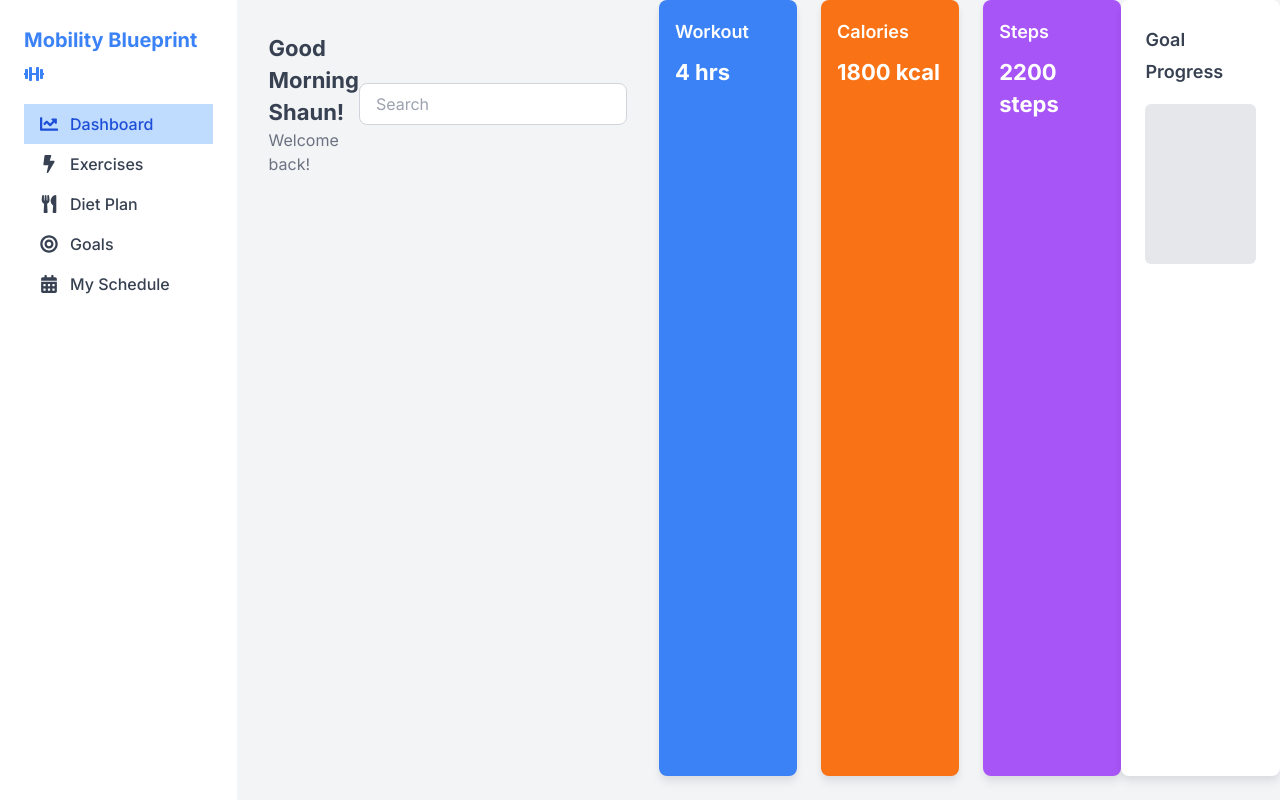
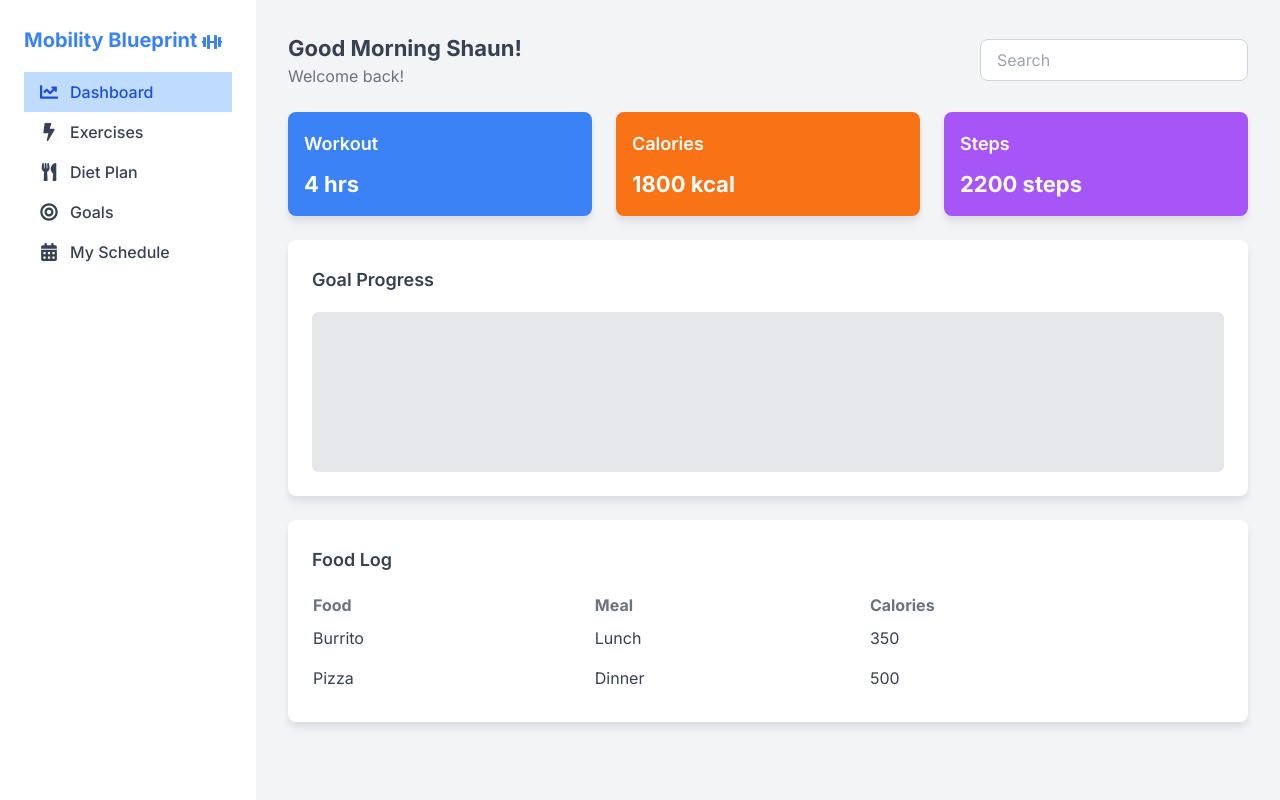
Before and after one commit to shonhartman/mobility-blueprint, a Next.js app: page /dashboard in a window 1280 px wide. Built offline with nearby package versions, Linux system fonts and the light colour scheme; no server answers; a web font is replaced by a local one.

Commit message:
feat: fixed containers for goal progress and dashboard widget, and added a food log that can be made more dynamic in the future

```diff
--- a/src/app/dashboard/page.tsx
+++ b/src/app/dashboard/page.tsx
@@ -59,7 +59,6 @@ const Dashboard = () => {
             className="rounded-lg border border-gray-300 px-4 py-2"
           />
         </div>
-      </main>
 
         {/* DASHBOARD WIDGET */}
         <div className="mb-6 grid grid-cols-3 gap-6">
@@ -81,6 +80,25 @@ const Dashboard = () => {
           {/* Placeholder for a bar chart */}
           <div className="mt-4 h-40 rounded-md bg-gray-200"></div>
         </div>
+
+        {/* Food Log */}
+        <div className="rounded-lg bg-white p-6 shadow-md">
+          <h2 className="text-lg font-semibold text-gray-700">Food Log</h2>
+          <table className="mt-4 w-full">
+            <thead>
+              <tr>
+                <th className="text-left text-gray-500">Food</th>
+                <th className="text-left text-gray-500">Meal</th>
+                <th className="text-left text-gray-500">Calories</th>
+              </tr>
+            </thead>
+            <tbody>
+              <FoodLogItem food="Burrito" meal="Lunch" calories="350" />
+              <FoodLogItem food="Pizza" meal="Dinner" calories="500" />
+            </tbody>
+          </table>
+        </div>
+      </main>
     </div>
   )
 }
@@ -130,4 +148,23 @@ function ActivityCard({
   )
 }
 
+/* FOOD LOG */
+function FoodLogItem({
+  food,
+  meal,
+  calories,
+}: {
+  food: string
+  meal: string
+  calories: string
+}) {
+  return (
+    <tr className="text-gray-700">
+      <td className="py-2">{food}</td>
+      <td>{meal}</td>
+      <td>{calories}</td>
+    </tr>
+  )
+}
+
 export default Dashboard
```
Lines whose indentation alone changed are shown as unchanged.
